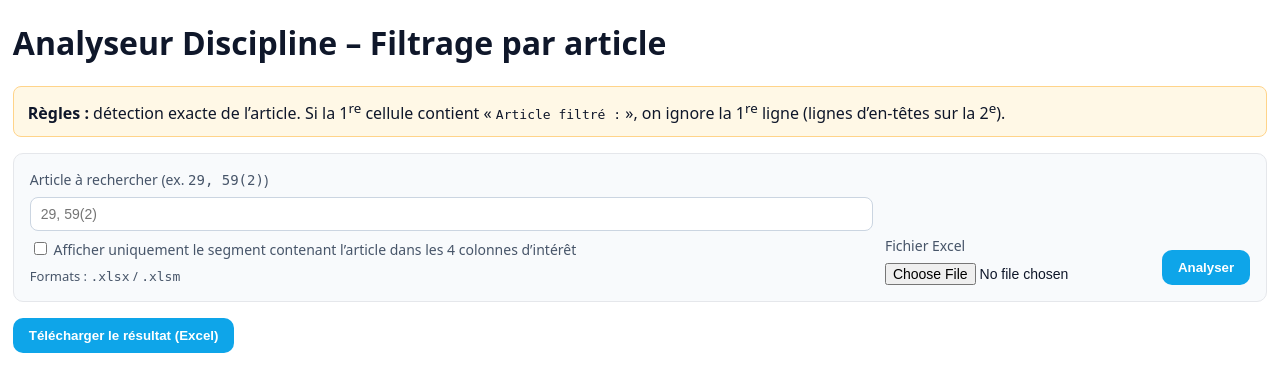
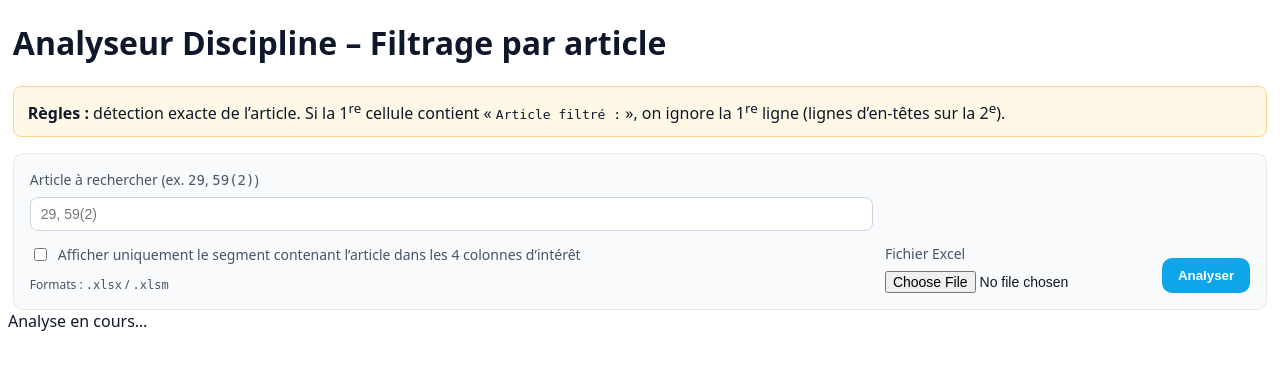
Before and after one commit to BPelletier258/analyseur-discipline, a Flask app: page / in a window 1280 px wide. Shown: the top 392 px of the page. Run offline with Flask 3, Linux system fonts and the light colour scheme.

Commit message:
Update index.html

```diff
--- a/templates/index.html
+++ b/templates/index.html
@@ -1,56 +1,80 @@
 <!doctype html>
 <html lang="fr">
 <head>
-  <meta charset="utf-8" />
-  <title>Analyseur Discipline — Filtrage par article</title>
+  <meta charset="utf-8">
+  <meta name="viewport" content="width=device-width,initial-scale=1">
+  <title>Analyseur Discipline – Filtrage par article</title>
   {{ css|safe }}
 </head>
 <body>
+
 <div class="wrap">
   <h1>Analyseur Discipline – Filtrage par article</h1>
 
   <div class="note">
-      <strong>Règles&nbsp;:</strong> détection exacte de l’article. Si la 1<sup>re</sup> cellule contient « <code>Article filtré&nbsp;:</code> », on ignore la 1<sup>re</sup> ligne (lignes d’en-têtes sur la 2<sup>e</sup>).
+    <strong>Règles :</strong> détection exacte de l’article.
+    Si la 1<sup>re</sup> cellule contient « <code>Article filtré :</code> », on ignore la 1<sup>re</sup> ligne (lignes d’en-têtes sur la 2<sup>e</sup>).
   </div>
 
-    <form class="formbar" action="{{ url_for('analyze') }}" method="post" enctype="multipart/form-data">
+  {% if error %}
+    <div class="note" style="border-color:#fda4af;background:#ffe4e6;color:#991b1b">
+      {{ error }}
+    </div>
+  {% endif %}
+
+  <div class="formbar">
+    <form id="analyzeForm" action="{{ url_for('analyze') }}" method="post" enctype="multipart/form-data">
       <div class="formgrid">
         <div class="formcol">
-          <label for="article">Article à rechercher (ex. <code>29, 59(2)</code>)</label>
-          <input id="article" type="text" name="article" placeholder="29, 59(2)" value="{{ article or '' }}" />
-          <label>
-            <input type="checkbox" name="only_segment" value="1" {% if only_segment %}checked{% endif %}>
+          <label>Article à rechercher (ex. <code>29</code>, <code>59(2)</code>)</label>
+          <input type="text" name="article" value="{{ article or '' }}" placeholder="29, 59(2)" required>
+
+          <label style="display:flex;align-items:center;gap:8px;margin-top:6px;">
+            <input type="checkbox" name="only_segment" {% if only_segment %}checked{% endif %}>
             Afficher uniquement le segment contenant l’article dans les 4 colonnes d’intérêt
           </label>
-          <div style="font-size:13px;color:#475569">Formats : <code>.xlsx</code> / <code>.xlsm</code></div>
+
+          <div style="font-size:12px;color:#475569;margin-top:4px">
+            Formats : <code>.xlsx</code> / <code>.xlsm</code>
+          </div>
         </div>
 
         <div class="formcol">
-          <label for="file">Fichier Excel</label>
-          <input id="file" type="file" name="file" accept=".xlsx,.xlsm" />
+          <label>Fichier Excel</label>
+          <input type="file" name="file" required>
         </div>
 
-        <div class="formcol" style="align-items:flex-end;">
-          <button type="submit">Analyser</button>
+        <div class="formcol">
+          <button type="submit" style="margin-top:24px;">Analyser</button>
         </div>
       </div>
     </form>
-
-    {% if error %}
-      <div class="note" style="border-color:#fecaca;background:#fff1f2;color:#991b1b">
-        <strong>Erreur :</strong> {{ error }}
   </div>
-    {% endif %}
-
-    <p>
-      <a href="{{ url_for('download') }}" class="btn">
-        <button type="button">Télécharger le résultat (Excel)</button>
-      </a>
-    </p>
 
   {% if html_table %}
+    <div style="margin:12px 0 8px">
+      <a href="{{ url_for('download') }}"
+         style="background:#0ea5e9;color:#fff;padding:8px 12px;border-radius:8px;text-decoration:none;">
+        Télécharger le résultat (Excel)
+      </a>
+    </div>
     {{ html_table|safe }}
   {% endif %}
 </div>
+
+<!-- Overlay sablier -->
+<div id="busy" class="busy" aria-hidden="true">
+  <div class="spinner" aria-hidden="true"></div>
+  <div class="busy-text">Analyse en cours…</div>
+</div>
+
+<script>
+  // Affiche l’overlay dès qu’on soumet le formulaire ; il disparaît à l’affichage du résultat.
+  document.getElementById('analyzeForm')?.addEventListener('submit', function () {
+    const b = document.getElementById('busy');
+    if (b) b.style.display = 'flex';
+  });
+</script>
+
 </body>
 </html>
```
Lines whose indentation alone changed are shown as unchanged.
